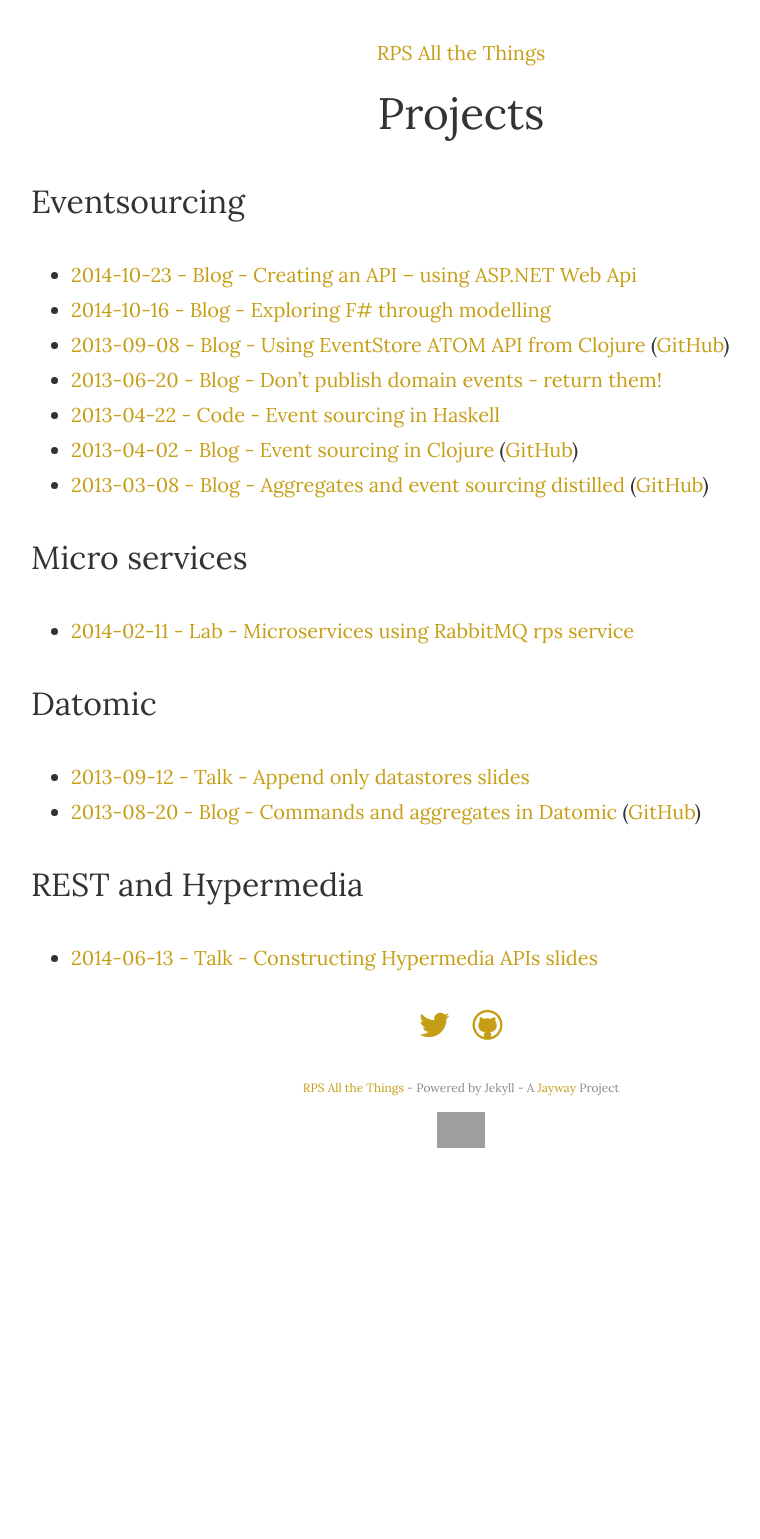
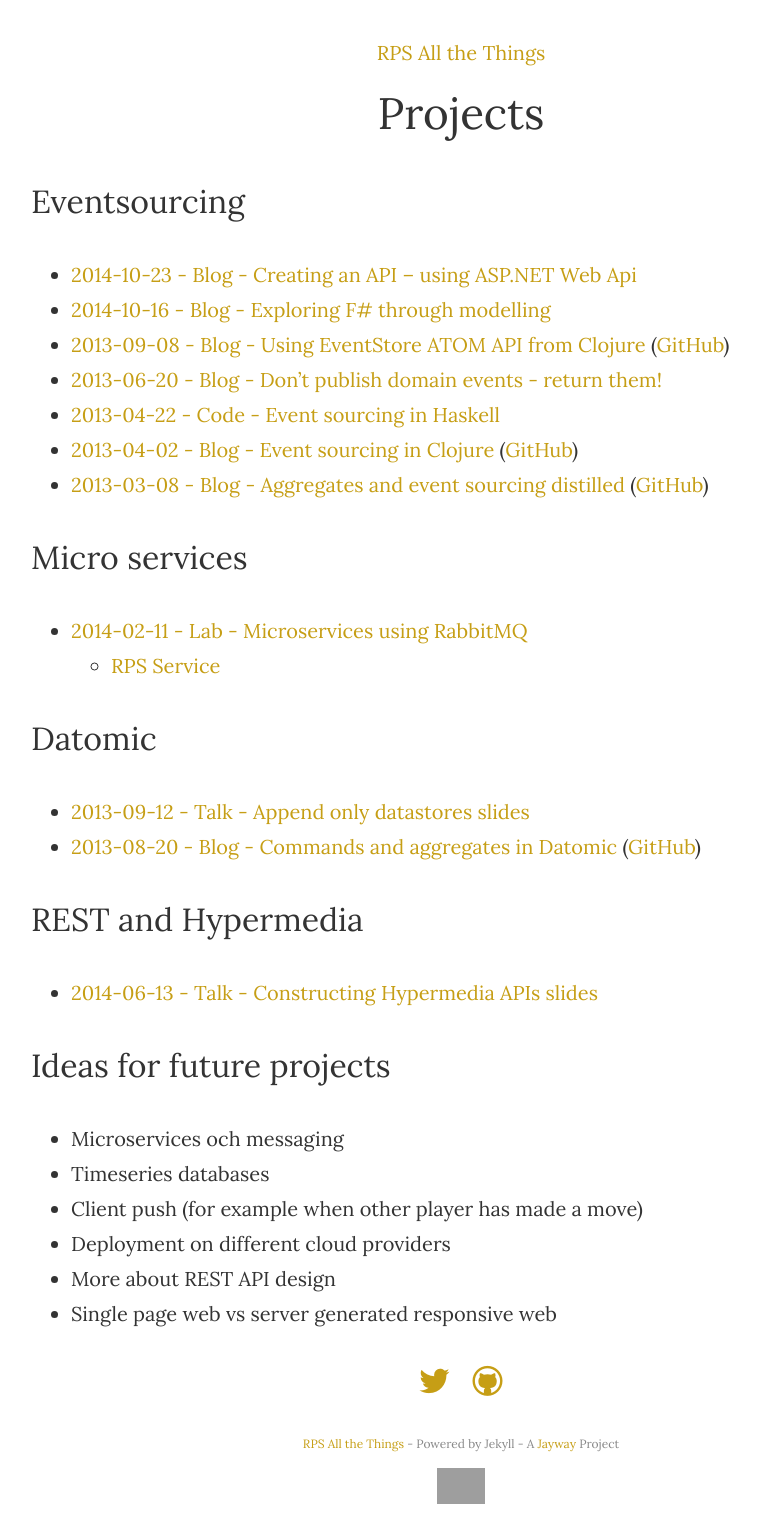
Before and after one commit to jayway/rpsallthethings, a Jekyll site: the page built from projects.md, in a window 1280 px wide. Shown: the whole page, without its empty margins (179-939 px from the left). Built offline with Jekyll 4.4.1, drawn with Linux system fonts in a browser that asks for light colours; comment, search, counter and statistics services are not loaded; before the commit the page ends 1183 px from its top, so only the background shows below that; grey boxes are pictures that could not be loaded.

Commit message:
Move future projects to projects page

```diff
--- a/_scss/base/_global.scss
+++ b/_scss/base/_global.scss
@@ -98,3 +98,10 @@
     text-indent: 2em;
   }
 }
+
+ul ul,
+ul ol,
+ol ol,
+ol ul {
+  margin: .5em 0;
+}
--- a/projects.md
+++ b/projects.md
@@ -15,7 +15,8 @@
 
 ## Micro services
 
-* [2014-02-11 - Lab - Microservices using RabbitMQ](https://github.com/johanhaleby/lab-service-registry/blob/master/LAB.md) [rps service](https://github.com/jankronquist/simple-rps-service)
+* [2014-02-11 - Lab - Microservices using RabbitMQ](https://github.com/johanhaleby/lab-service-registry/blob/master/LAB.md)
+  * [RPS Service](https://github.com/jankronquist/simple-rps-service)
 
 ## Datomic
 
@@ -25,3 +26,12 @@
 ## REST and Hypermedia
 
 * [2014-06-13 - Talk - Constructing Hypermedia APIs](http://vimeo.com/99524301) [slides](http://www.slideshare.net/jankronquist/hypermedia-apis-geekout)
+
+## Ideas for future projects
+
+* Microservices och messaging
+* Timeseries databases
+* Client push (for example when other player has made a move)
+* Deployment on different cloud providers
+* More about REST API design
+* Single page web vs server generated responsive web
```
Also changed, not shown: introduction.md (+0 -9 lines).
